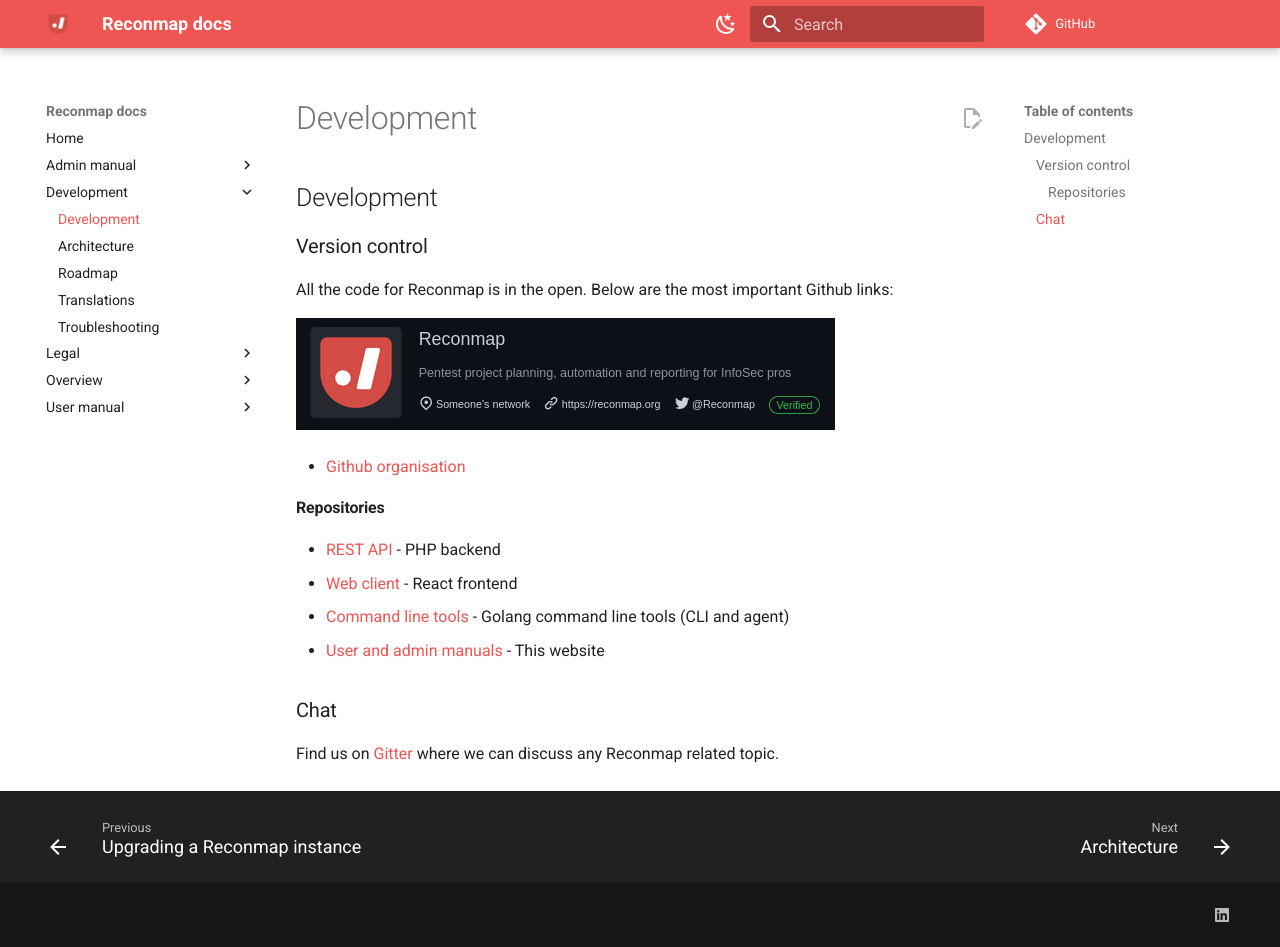
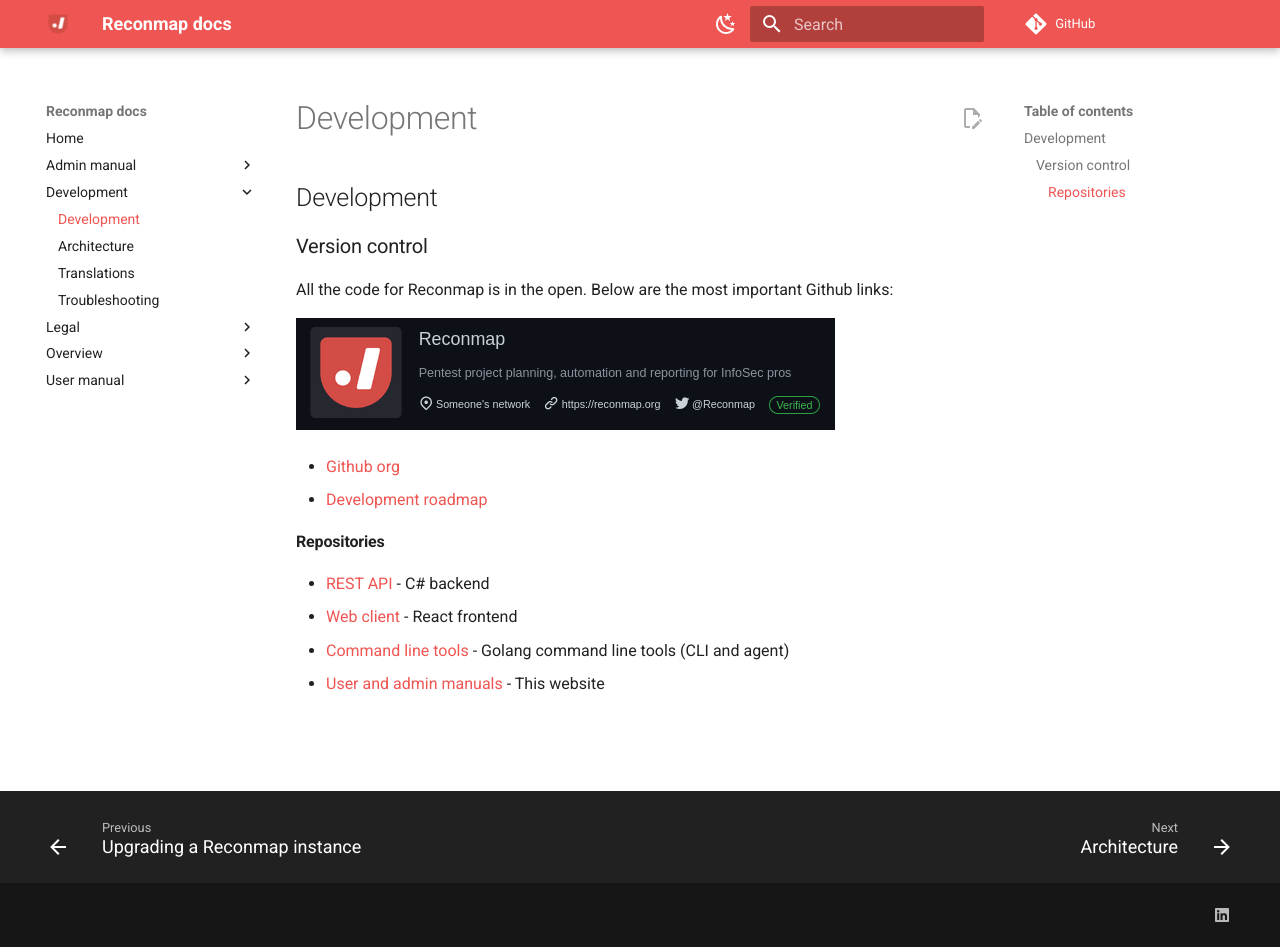
Before and after one commit to reconmap/documentation, an MkDocs documentation site: the page built from docs/development/index.md, in a window 1280 px wide and 947 px high. Built offline with MkDocs 1.6.1 and Material for MkDocs 9.7.7, drawn with Linux system fonts in a browser that asks for light colours; comment, search, counter and statistics services are not loaded.

Commit message:
Remove old roadmap (add link to Github project)

```diff
--- a/docs/development/index.md
+++ b/docs/development/index.md
@@ -12,15 +12,12 @@
 
 ![Reconmap Github org](/images/reconmap-github-org.png)
 
-- [Github organisation](https://github.com/reconmap)
+- [Github org](https://github.com/reconmap)
+- [Development roadmap](https://github.com/orgs/reconmap/projects/4)
 
 #### Repositories
 
-- [REST API](https://github.com/reconmap/rest-api) - PHP backend
+- [REST API](https://github.com/reconmap/rest-api) - C# backend
 - [Web client](https://github.com/reconmap/web-client) - React frontend
 - [Command line tools](https://github.com/reconmap/command-line-tools) - Golang command line tools (CLI and agent)
 - [User and admin manuals](https://github.com/reconmap/documentation) - This website
-
-### Chat
-
-Find us on [Gitter](https://gitter.im/reconmap/community) where we can discuss any Reconmap related topic.
```
Also changed, not shown: docs/development/roadmap.md (deleted, +0 -54 lines).
